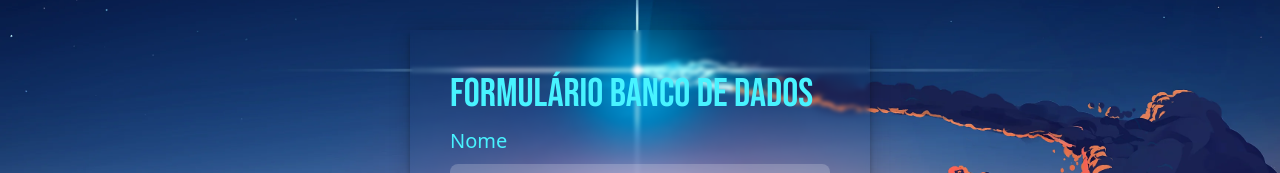
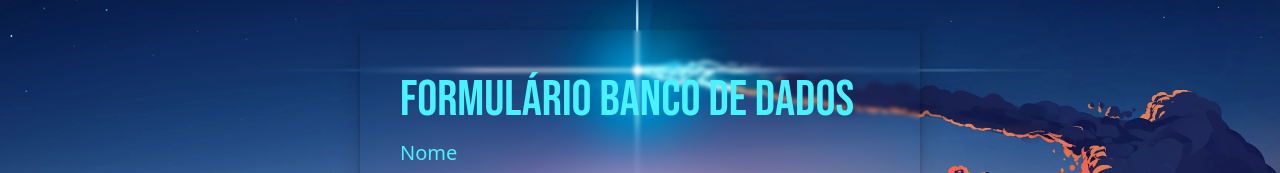
Before and after one commit to GustavoDums/Formulario_Banco_de_Dados, a plain HTML site: page index.html in a window 1280 px wide. Shown: the part 130-303 px from the top of the page. Drawn offline with nearby package versions, Linux system fonts and the light colour scheme.

Commit message:
Alguns ajustes

```diff
--- a/index.html
+++ b/index.html
@@ -4,6 +4,8 @@
     <meta charset="UTF-8">
     <meta name="viewport" content="width=device-width, initial-scale=1.0">
     <title>Formulário do Tusgavo</title>
+
+    <link rel="icon" type="image/png" href="./img/image-removebg-preview__1___1___1_-removebg-preview.png">
 
     <link rel="stylesheet" href="style.css">
 
--- a/style.css
+++ b/style.css
@@ -20,7 +20,7 @@ body {
 
 .titulo{
     color: rgb(72, 243, 255);
-    font-size: 40px;
+    font-size: 50px;
     font-family: Bebas Neue;
 }
 
@@ -31,7 +31,7 @@ body {
 
 .login-page {
     width: 100%;
-    max-width: 460px;
+    max-width: 560px;
     display: flex;
     justify-content: center;
     align-items: center;
@@ -42,7 +42,7 @@ body {
 .form {
     position: relative;
     width: 100%;
-    max-width: 460px;
+    max-width: 560px;
     padding: 40px;
     background: transparent;
     backdrop-filter: blur(2px);
@@ -65,6 +65,12 @@ body {
     color: rgba(255, 255, 255, 0.7);
 }
 
+.form-control:focus {
+    background: rgba(255, 255, 255, 0.2) !important;
+    box-shadow: none;
+    border-color: rgba(255, 255, 255, 0.7);
+}
+
 .form button {
     background: rgb(48, 70, 180);
     width: 100%;
```
Also changed, not shown: img/image-removebg-preview__1___1___1_-removebg-preview.png (added).
